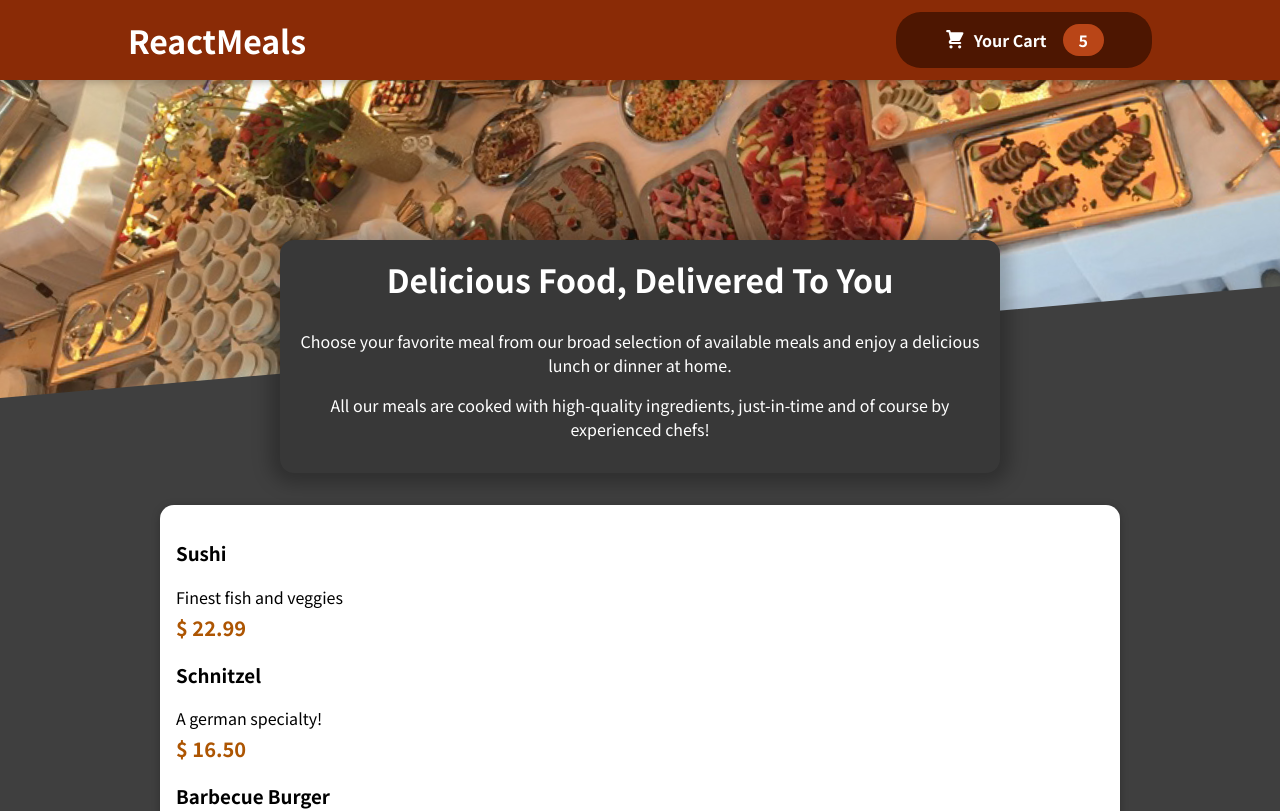
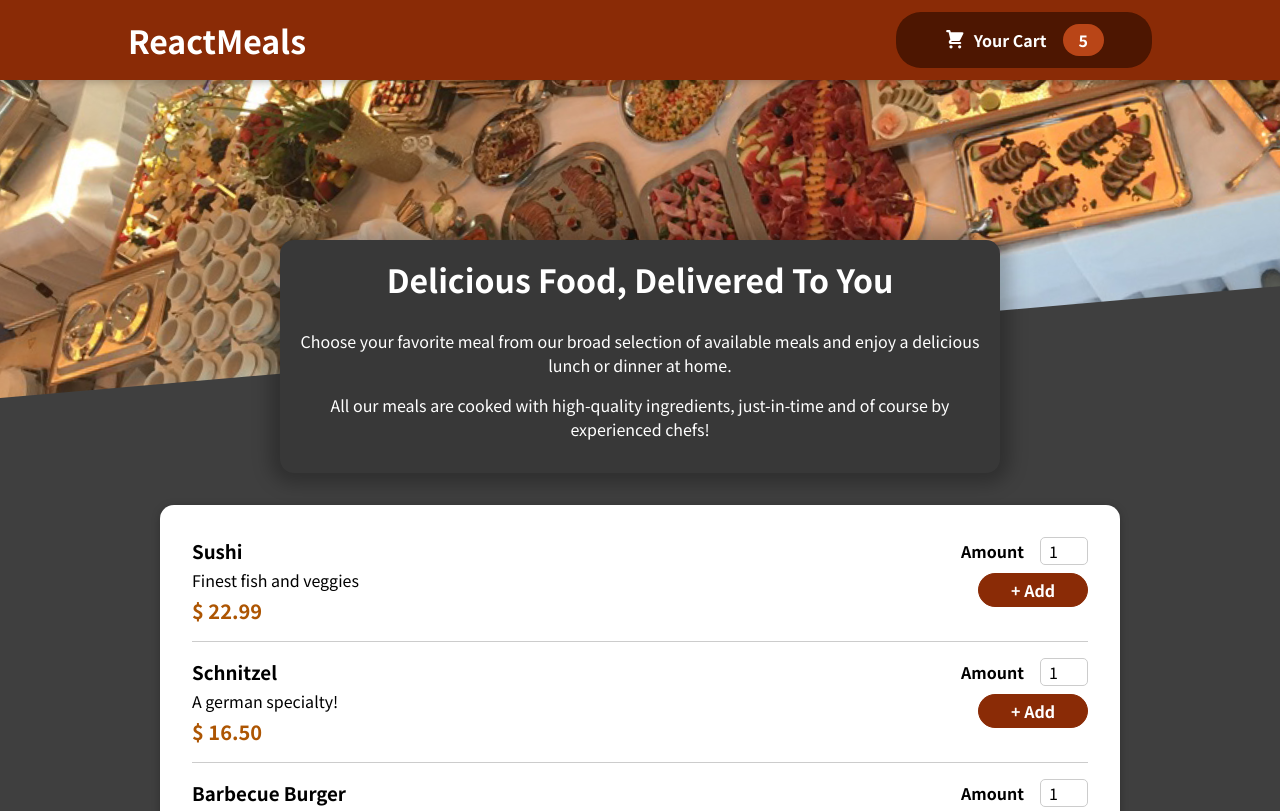
Before and after one commit to GustavoGomesDias/food-order-app, a React (Create React App) app: page / in a window 1280 px wide. Shown: the top 811 px of the page. Built offline with nearby package versions, Linux system fonts and the light colour scheme.

Commit message:
feat: add input UI components and used in meal item form

```diff
--- a/src/components/Meals/AvailableMeals.js
+++ b/src/components/Meals/AvailableMeals.js
@@ -34,6 +34,7 @@
 const AvailableMeals = () => {
 	const mealsList = DUMMY_MEALS.map((meal) => (
     <MealsItem
+      id={meal.id}
       key={meal.id}
       name={meal.name}
       description={meal.description}
--- a/src/components/Meals/MealsItem/MealsItem.js
+++ b/src/components/Meals/MealsItem/MealsItem.js
@@ -1,19 +1,20 @@
 import React from 'react';
 
+import MealsItemForm from './MealsItemForm';
 import classes from './MealsItem.module.css';
 
 const MealsItem = (props) => {
   const price = `$ ${props.price.toFixed(2)}`;
 
   return (
-    <li className={classes.mel}>
+    <li className={classes.meal}>
       <div>
         <h3>{props.name}</h3>
         <div className={classes.descrption}>{props.description}</div>
         <div className={classes.price}>{price}</div>
       </div>
       <div>
-
+        <MealsItemForm id={props.id} />
       </div>
     </li>
   );
--- a/src/components/Meals/MealsItem/MealsItemForm.js
+++ b/src/components/Meals/MealsItem/MealsItemForm.js
@@ -0,0 +1,22 @@
+import React from 'react';
+
+import Input from '../../UI/Input';
+import classes from './MealsItemForm.module.css';
+
+const MealsItemForm = (props) => {
+	return (
+		<form className={classes.form}>
+			<Input label="Amount" input={{
+				id: 'amount_' + props.id,
+				type: 'number',
+				min: '1',
+				max: '5',
+				step: '1',
+				defaultValue: '1',
+			}} />
+			<button>+ Add</button>
+		</form>
+	);
+}
+
+export default MealsItemForm;
--- /dev/null
+++ b/src/components/Meals/MealsItem/MealsItemForm.module.css
@@ -0,0 +1,20 @@
+.form {
+  text-align: right;
+}
+
+.form button {
+  font: inherit;
+  cursor: pointer;
+  background-color: #8a2b06;
+  border: 1px solid #8a2b06;
+  color: white;
+  padding: 0.25rem 2rem;
+  border-radius: 20px;
+  font-weight: bold;
+}
+
+.form button:hover,
+.form button:active {
+  background-color: #641e03;
+  border-color: #641e03;
+}
--- /dev/null
+++ b/src/components/UI/Input.js
@@ -0,0 +1,14 @@
+import React from 'react';
+
+import classes from './Input.module.css';
+
+const Input = (props) => {
+	return (
+		<div className={classes.input}>
+			<label htmlFor={props.input.id}>{props.label}</label>
+			<input {...props.input} />
+		</div>
+	);
+}
+
+export default Input;
--- /dev/null
+++ b/src/components/UI/Input.module.css
@@ -0,0 +1,18 @@
+.input {
+  display: flex;
+  align-items: center;
+  margin-bottom: 0.5rem;
+}
+
+.input label {
+  font-weight: bold;
+  margin-right: 1rem;
+}
+
+.input input {
+  width: 3rem;
+  border-radius: 5px;
+  border: 1px solid #ccc;
+  font: inherit;
+  padding-left: 0.5rem;
+}
```
